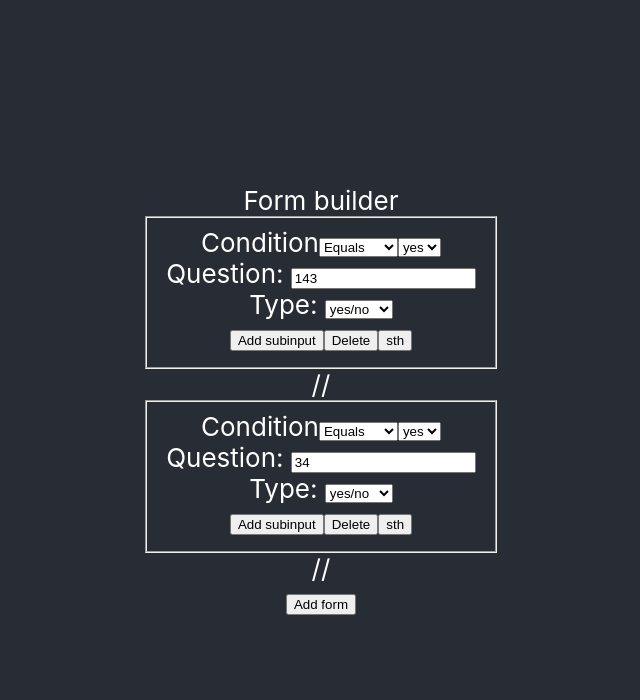
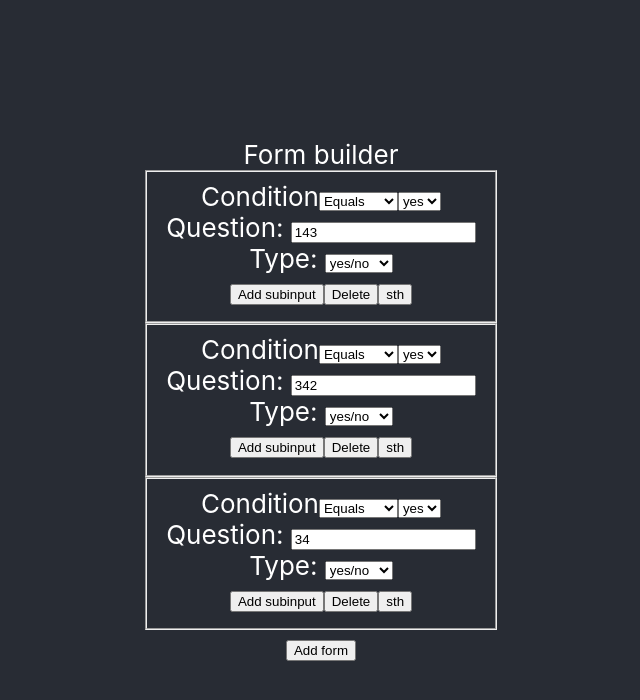
Before and after one commit to pawellicznerski/form-builder, a React (Create React App) app: page / in a window 1280 px wide. Shown: the top 700 px of the page, without its empty margins (319-959 px from the left). Built offline with nearby package versions, Linux system fonts and the light colour scheme.

Commit message:
adding delete recursive function

```diff
--- a/src/components/Form.js
+++ b/src/components/Form.js
@@ -47,7 +47,7 @@ addForm(e){
   this.props.addForm()
 }
   render(){
-    console.log("it is rendered in form");
+    // console.log("it is rendered in form");
     const id = this.props.id;
     return(
       <form >
--- a/src/components/FormBuilder.js
+++ b/src/components/FormBuilder.js
@@ -12,7 +12,15 @@ class FormBuilder extends Component{
         type:'text',
         question:"first oner",
         condition:'',
-        subform:[]
+        subform:[
+          {
+            id:342,
+            type:'text',
+            question:"second one",
+            condition:'',
+            subform:[]
+          }
+        ]
       },{
         id:34,
         type:'text',
@@ -29,14 +37,14 @@ class FormBuilder extends Component{
     // console.log("form in reneder items",form);
     // if(!form)return ;
 
-    console.log("render item in buider",form);
+    // console.log("render item in buider",form);
       return form.map((item, index) => <div key={index}>
       <Form
         {...item}
         addForm={this.addForm.bind(this)}
         removeForm={this.removeForm.bind(this)}
         />
-      // {this.renderItems(item.subform)}
+      {this.renderItems(item.subform)}
        </div>);
   }
   // componentDidMount(){
@@ -65,53 +73,28 @@ class FormBuilder extends Component{
   }
   //
   removeForm(id){
-    const data= this.state.form?this.state.form:[]
-    if(data.length===1)
-    {console.log("dta.length jest 1");
-      this.setState({form:[]})}
-    else
-    console.log("data before:",data);
-    _.remove(data, item =>item.id===id);
-    console.log("data after:",data);
+    const initialData= this.state.form?this.state.form:[];
+    const data = this.changeFormList(id,initialData);
+
+    // console.log("data after:",data);
     this.setState({form:[...data]})
-
-    // let data = this.changeFormList(id, this.state.form);
-    // // console.log("id in formbuider",id, "and data", data);
-    // // const changedForms =
-    // console.log("data before set state",data);
-    // this.setState({form:data});
-    // console.log(this.state.form);
   }
   //
-  // changeFormList(id, data) {
-  //   console.log("data in change form",data, "id", id);
-  //     for(let i = 0; i < data.length; i++) {
-  //         if (data[i].id === id) {
-  //           console.log("dupa",[...data.slice(0,i),...data.slice(i + 1)]);
-  //           data = [...data.slice(0,i),...data.slice(i + 1)]
-  //           console.log("data po slice",data);
-  //         } else if (data[i].subform && data[i].subform.length) {
-  //           console.log("I found subform",data[i].subform);
-  //           data[i].subform =  this.changeFormList(id,data[i].subform);
-  //
-  //         }
-  //     }
-  //     console.log("ostatni return w change",data);
-  //     return data;
-  //
-  //
-  // }
+  changeFormList(id, data) {
 
-  // removeForm(id) {
-  //   return arr.find(a => {
-  //       if (a.children && a.children.length > 0) {
-  //           return a.id === id ? true : findById(a.children, id)
-  //       } else {
-  //           return a.id === id
-  //       }
-  //   })
+    for(let i = 0; i < data.length; i++) {
+        if (data[i].id === id) {
+          data = [...data.slice(0,i),...data.slice(i + 1)]
+          return data;
+        }else if (data[i].subform && data[i].subform.length) {
+          // console.log("I found subform",data[i].subform);
+          data[i].subform =  this.changeFormList(id,data[i].subform);
+          return data;
+        }
 
-// }
+    }
+  }
+
 
   render(){
       const {form} = this.state;
```
